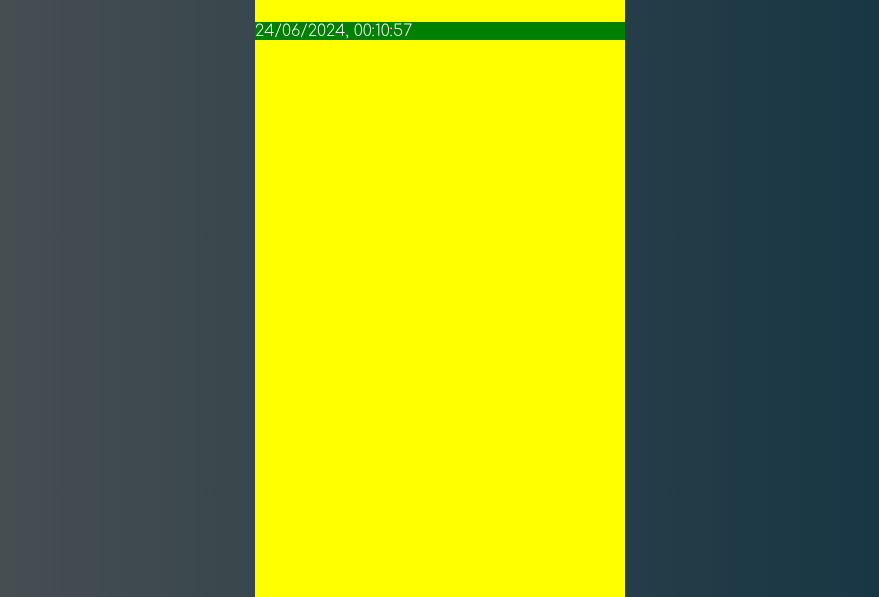
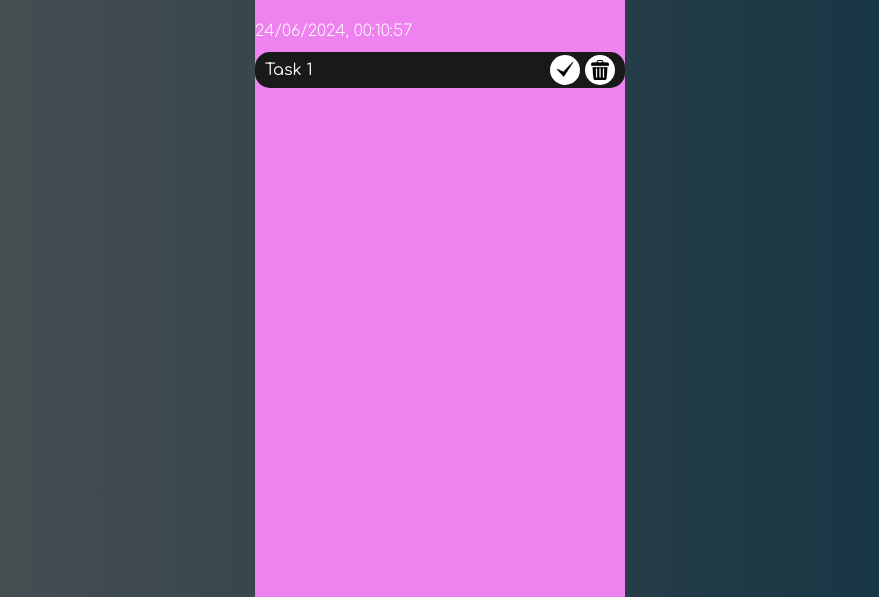
Before and after one commit to JuanQuiroga7/ToDoList, a plain HTML site: page index.html in a window 1280 px wide. Shown: the part 272-869 px from the top of the page, without its empty margins (200-1079 px from the left). Drawn offline with Linux system fonts and the light colour scheme; files whose address does not match are found by name.

Commit message:
style: :lipstick: Estructura base de cada task
Se realiza diseño html y CSS para mostrar cada tarjeta correspondiente a cada task por realizar que aparece en pantalla

```diff
--- a/css/style.css
+++ b/css/style.css
@@ -60,17 +60,67 @@ body{
 }
 
 .main__container{
-    background: yellow;
+    background: violet;
     width: 370px;
     height: 600px;
 }
 
 .timer__container{
-    background: green;
+    /* background: green; */
     margin-top: 25px;
+    margin-bottom: 12px;
 }
 
 .timer__container span{
     font-family: "Com-light";
     color: var(--color-5);
 }
+
+.task__list{
+    list-style-type: none;
+    align-items: flex-start;
+}
+
+.task__list li{
+    background: var(--color-3);
+    width: auto;
+    padding: 10px;
+    height: 36px;
+    border-radius: 15px;
+    display: flex;
+    flex-direction: row;
+    align-items: center;
+    justify-content: space-between;
+    gap: 8px;
+}
+
+.task__list li > div {
+    display: flex;
+    gap: 5px;
+}
+
+.task__list li span{
+    font-family: "Com-Reg";
+    color: var(--color-5);
+    margin-right: 20px;
+}
+
+.task__list li.done span{
+    text-decoration: line-through;
+}
+
+.task__list img{
+    cursor: pointer;
+    width: 20px;
+    height: 20px;
+}
+
+.circular-background {
+    border-radius: 50%;
+    background-color: var(--color-5);
+    width: 30px;
+    height: 30px;
+    display: flex;
+    justify-content: center;
+    align-items: center;
+}
--- a/css/variable.css
+++ b/css/variable.css
@@ -1,7 +1,7 @@
 :root{
     --color-1: #0D3141;
     --color-2: #505354;
-    --color-3: #A4AAAD;
+    --color-3: #181a1a;
     --color-4: #111111;
     --color-5: #FFFFFF;
     --space-layout-padding-lr: 0px 15px;
--- a/index.html
+++ b/index.html
@@ -38,6 +38,20 @@
             setInterval(updateClock, 1000);
         </script>
 
+        <ul id="taskList" class="task__list">
+            <li>
+                <span>Task 1</span>
+                <div>
+                    <div class="circular-background">
+                        <img src="storage/img/check.png" onclick="markAsDone(this)" />
+                    </div>
+                    <div class="circular-background">
+                        <img src="storage/img/trash-can.png" onclick="deleteTask(this)" />
+                    </div>
+                </div>
+            </li>
+        </ul>
+
 
     </main>
 </body>
```
Also changed, not shown: storage/img/check.png (added), storage/img/return.png (added), storage/img/trash-can.png (added).
